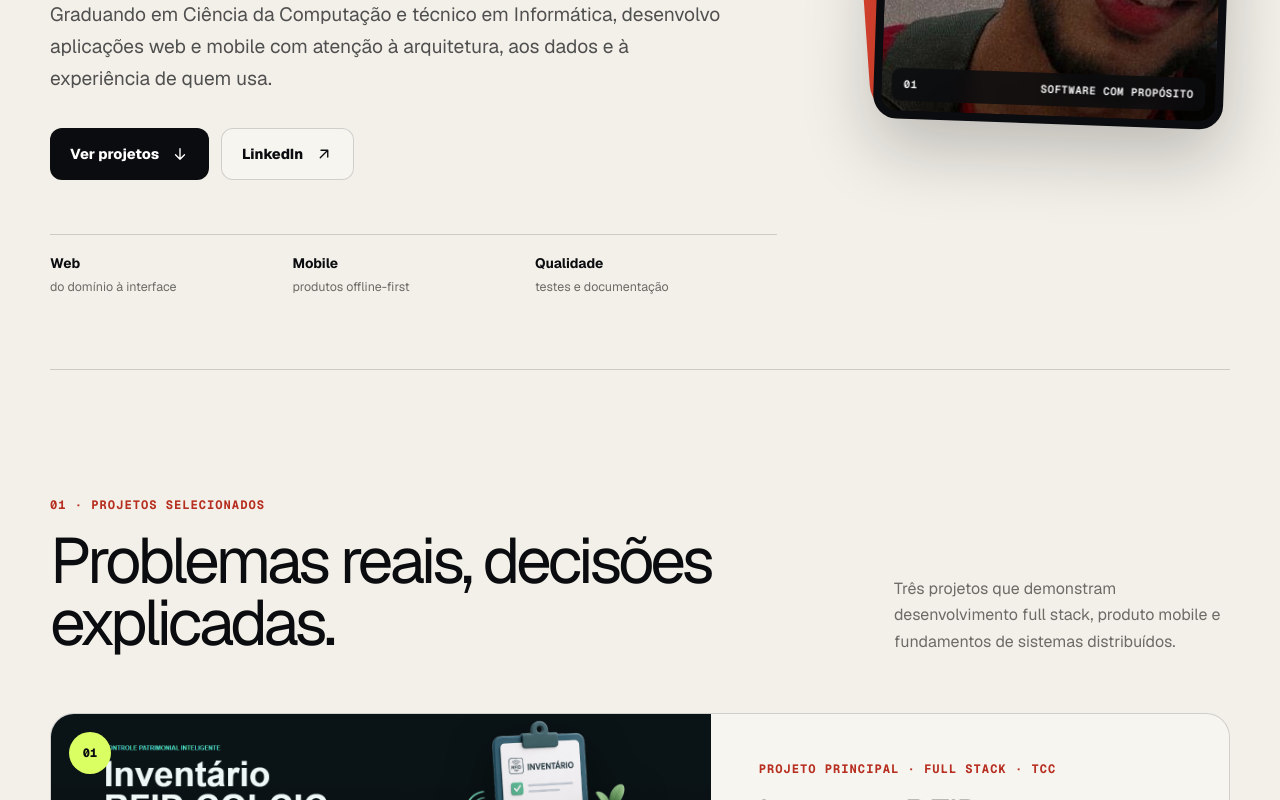
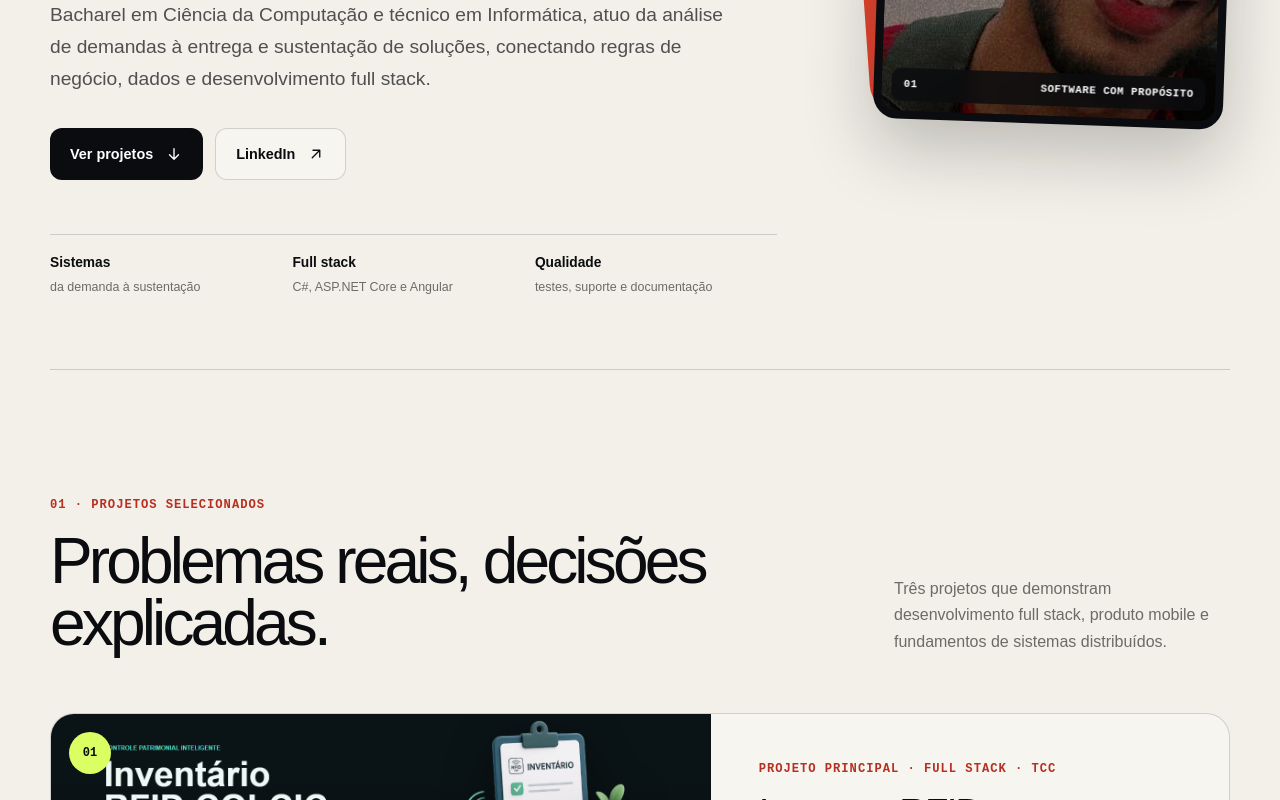
Before and after one commit to EzekLobo/ezequiel-lobo-portfolio, a Next.js app: page / in a window 1280 px wide. Shown: the part 620-1420 px from the top of the page. Built offline with nearby package versions, Linux system fonts and the light colour scheme.

Commit message:
feat: atualiza portfolio com experiencia do cv

```diff
--- a/app/globals.css
+++ b/app/globals.css
@@ -1,6 +1,8 @@
 @import "tailwindcss";
 
 :root {
+  --font-geist-sans: Arial, sans-serif;
+  --font-geist-mono: "Courier New", monospace;
   --ink: #0b0c0f;
   --ink-soft: #17191f;
   --paper: #f3f0e9;
@@ -724,6 +726,18 @@ a {
   height: fit-content;
 }
 
+.journey-body {
+  min-width: 0;
+}
+
+.subsection-label {
+  margin: 0 0 14px;
+  color: var(--accent-dark);
+  font: 700 0.72rem/1.3 var(--font-geist-mono), monospace;
+  letter-spacing: 0.08em;
+  text-transform: uppercase;
+}
+
 .journey-list {
   margin: 0;
   padding: 0;
@@ -764,6 +778,71 @@ a {
   line-height: 1.65;
 }
 
+.experience-highlights {
+  max-width: 680px;
+  margin: 18px 0 0;
+  padding: 0;
+  display: grid;
+  gap: 7px;
+  list-style: none;
+}
+
+.experience-highlights li {
+  position: relative;
+  padding: 0 0 0 18px;
+  border: 0;
+  display: block;
+  color: var(--ink);
+  font-size: 0.86rem;
+  line-height: 1.5;
+}
+
+.experience-highlights li::before {
+  content: "→";
+  position: absolute;
+  left: 0;
+  color: var(--accent-dark);
+}
+
+.experience-aside {
+  margin-top: 58px;
+  display: grid;
+  grid-template-columns: repeat(2, minmax(0, 1fr));
+  gap: 30px;
+}
+
+.experience-aside .aside-block:nth-child(2) {
+  grid-column: 1 / -1;
+}
+
+.aside-list {
+  margin: 0;
+  padding: 0;
+  display: grid;
+  gap: 15px;
+  list-style: none;
+}
+
+.aside-list li {
+  display: grid;
+  gap: 4px;
+}
+
+.aside-list strong {
+  font-size: 0.9rem;
+  line-height: 1.4;
+}
+
+.aside-list span {
+  color: var(--muted);
+  font-size: 0.78rem;
+  line-height: 1.45;
+}
+
+.aside-list-inline {
+  grid-template-columns: repeat(2, minmax(0, 1fr));
+}
+
 .footer {
   padding-top: 100px;
   background: var(--accent);
@@ -791,6 +870,12 @@ a {
 .footer-email {
   margin-top: 38px;
   font-size: clamp(1rem, 2vw, 1.35rem);
+}
+
+.footer-contact {
+  margin: 16px 0 0;
+  color: rgba(11, 12, 15, 0.72);
+  font: 600 0.78rem/1.4 var(--font-geist-mono), monospace;
 }
 
 .footer-bottom {
@@ -935,6 +1020,15 @@ a {
     gap: 12px;
   }
 
+  .experience-aside,
+  .aside-list-inline {
+    grid-template-columns: 1fr;
+  }
+
+  .experience-aside .aside-block:nth-child(2) {
+    grid-column: auto;
+  }
+
   .footer {
     padding-top: 76px;
   }
--- a/app/layout.tsx
+++ b/app/layout.tsx
@@ -1,30 +1,17 @@
 import type { Metadata, Viewport } from "next";
-import { Geist, Geist_Mono } from "next/font/google";
 import "./globals.css";
 
-const geistSans = Geist({
-  variable: "--font-geist-sans",
-  subsets: ["latin"],
-  display: "swap",
-});
-
-const geistMono = Geist_Mono({
-  variable: "--font-geist-mono",
-  subsets: ["latin"],
-  display: "swap",
-});
-
-const title = "Ezequiel Lobo — Desenvolvedor de Software";
+const title = "Ezequiel Lobo Oliveira — Analista de Sistemas";
 const description =
-  "Portfólio de Ezequiel Lobo: projetos full stack, mobile e sistemas distribuídos com Python, Django, Next.js e TypeScript.";
+  "Portfólio de Ezequiel Lobo Oliveira: analista de sistemas com experiência em desenvolvimento full stack, qualidade de software e regras de negócio.";
 
 export const metadata: Metadata = {
   metadataBase: new URL("https://projeto-portfolio-dinamico.vercel.app"),
   title,
   description,
-  keywords: ["Ezequiel Lobo", "desenvolvedor backend", "desenvolvedor full stack", "Python", "Django", "Next.js", "TypeScript"],
-  authors: [{ name: "Ezequiel Lobo" }],
-  creator: "Ezequiel Lobo",
+  keywords: ["Ezequiel Lobo Oliveira", "analista de sistemas", "desenvolvedor full stack", "C#", "ASP.NET Core", "Angular", "TypeScript"],
+  authors: [{ name: "Ezequiel Lobo Oliveira" }],
+  creator: "Ezequiel Lobo Oliveira",
   alternates: { canonical: "/" },
   openGraph: {
     type: "profile",
@@ -32,8 +19,8 @@ export const metadata: Metadata = {
     url: "/",
     title,
     description,
-    siteName: "Portfólio de Ezequiel Lobo",
-    images: [{ url: "/profile/ezequiel.jpg", width: 460, height: 460, alt: "Ezequiel Lobo" }],
+    siteName: "Portfólio de Ezequiel Lobo Oliveira",
+    images: [{ url: "/profile/ezequiel.jpg", width: 460, height: 460, alt: "Ezequiel Lobo Oliveira" }],
   },
   twitter: {
     card: "summary",
@@ -52,9 +39,7 @@ export const viewport: Viewport = {
 export default function RootLayout({ children }: Readonly<{ children: React.ReactNode }>) {
   return (
     <html lang="pt-BR">
-      <body className={`${geistSans.variable} ${geistMono.variable}`}>
-        {children}
-      </body>
+      <body>{children}</body>
     </html>
   );
 }
--- a/app/page.tsx
+++ b/app/page.tsx
@@ -11,12 +11,19 @@ export default function Home() {
     "@context": "https://schema.org",
     "@type": "Person",
     name: profile.name,
-    jobTitle: "Desenvolvedor de Software",
+    jobTitle: "Analista de Sistemas",
     url: "https://projeto-portfolio-dinamico.vercel.app",
     image: "https://projeto-portfolio-dinamico.vercel.app/profile/ezequiel.jpg",
     email: `mailto:${profile.email}`,
+    telephone: profile.phone,
+    address: {
+      "@type": "PostalAddress",
+      addressLocality: "Ilhéus",
+      addressRegion: "BA",
+      addressCountry: "BR",
+    },
     sameAs: [profile.github, profile.linkedin],
-    knowsAbout: ["Python", "Django", "TypeScript", "Next.js", ".NET", "Angular", "React Native"],
+    knowsAbout: ["C#", "ASP.NET Core", "SQL Server", "Angular", "TypeScript", "APIs REST", "Testes de software"],
   };
 
   return (
--- a/components/Footer.tsx
+++ b/components/Footer.tsx
@@ -14,6 +14,7 @@ export default function Footer() {
         <a className="footer-email" href={`mailto:${profile.email}`}>
           {profile.email} <ArrowUpRightIcon />
         </a>
+        <p className="footer-contact">{profile.phone} · {profile.location}</p>
       </div>
 
       <div className="section-shell footer-bottom">
--- a/components/Hero.tsx
+++ b/components/Hero.tsx
@@ -30,16 +30,16 @@ export default function Hero() {
 
         <ul className="hero-facts" aria-label="Resumo profissional">
           <li>
-            <strong>Web</strong>
-            <span>do domínio à interface</span>
+            <strong>Sistemas</strong>
+            <span>da demanda à sustentação</span>
           </li>
           <li>
-            <strong>Mobile</strong>
-            <span>produtos offline-first</span>
+            <strong>Full stack</strong>
+            <span>C#, ASP.NET Core e Angular</span>
           </li>
           <li>
             <strong>Qualidade</strong>
-            <span>testes e documentação</span>
+            <span>testes, suporte e documentação</span>
           </li>
         </ul>
       </div>
--- a/content/portfolio.ts
+++ b/content/portfolio.ts
@@ -1,29 +1,107 @@
-import type { JourneyItem, Project } from "@/types";
+import type { CertificationItem, EducationItem, ExperienceItem, Project } from "@/types";
 
 export const profile = {
-  name: "Ezequiel Lobo",
-  role: "Desenvolvedor Backend com visão full stack",
-  headline: "Transformo regras de negócio em software claro, útil e testável.",
+  name: "Ezequiel Lobo Oliveira",
+  role: "Analista de Sistemas | Desenvolvimento de Software",
+  headline: "Transformo demandas reais em software claro, útil e sustentável.",
   introduction:
-    "Graduando em Ciência da Computação e técnico em Informática, desenvolvo aplicações web e mobile com atenção à arquitetura, aos dados e à experiência de quem usa.",
-  email: "ezeklobo.dev@gmail.com",
+    "Bacharel em Ciência da Computação e técnico em Informática, atuo da análise de demandas à entrega e sustentação de soluções, conectando regras de negócio, dados e desenvolvimento full stack.",
+  phone: "(73) 99168-8956",
+  location: "Ilhéus, BA",
+  email: "ezeklobo@gmail.com",
   github: "https://github.com/EzekLobo",
   linkedin: "https://www.linkedin.com/in/ezequiel-lobo-a1336b326/",
 };
 
 export const skills = [
   {
-    area: "Backend",
-    items: ["Python", "Django REST", ".NET", "APIs REST", "SQL"],
+    area: "Desenvolvimento",
+    items: ["C#", "ASP.NET Core", "Angular", "TypeScript", "APIs REST"],
   },
   {
-    area: "Frontend & mobile",
-    items: ["TypeScript", "Next.js", "Angular", "React Native", "Expo"],
+    area: "Dados & qualidade",
+    items: ["SQL Server", "Modelagem de dados", "Testes manuais", "Testes automatizados", "Git"],
   },
   {
-    area: "Engenharia",
-    items: ["Modelagem de dados", "Testes automatizados", "Git", "Arquitetura limpa"],
+    area: "Atuação",
+    items: ["Regras de negócio", "Documentação técnica", "Suporte e sustentação", "Metodologias ágeis"],
   },
+];
+
+export const experiences: ExperienceItem[] = [
+  {
+    title: "Analista de Sistemas",
+    company: "Daten Tecnologia",
+    period: "Abril 2026 — Atual",
+    description:
+      "Atuação em todas as etapas do desenvolvimento de sistemas, da análise das demandas à entrega e sustentação das soluções.",
+    highlights: [
+      "Análise de demandas, definição de regras de negócio e modelagem de bancos de dados",
+      "Desenvolvimento full stack com C#, ASP.NET Core, SQL Server e Angular",
+      "Documentação técnica, suporte, investigação e correção de falhas",
+    ],
+  },
+  {
+    title: "Tutor de Programação",
+    company: "Kodland",
+    period: "Janeiro 2026 — Atual",
+    description:
+      "Ensino de lógica e fundamentos de programação por meio de projetos práticos em aulas online.",
+    highlights: [
+      "Acompanhamento da evolução dos alunos",
+      "Adaptação das explicações ao nível e ao ritmo de cada estudante",
+    ],
+  },
+  {
+    title: "Desenvolvedor Backend e QA",
+    company: "Residência TIC36",
+    period: "Julho 2024 — Outubro 2025",
+    description:
+      "Formação e atuação em qualidade de software e desenvolvimento backend em parceria com a Daten.",
+    highlights: [
+      "Planejamento e execução de testes manuais, integrados e automatizados",
+      "Proposta classificada entre as dez melhores no Hackathon Tecnologia que Transforma, entre aproximadamente 100 equipes",
+      "Desenvolvimento de um sistema de gestão de inventário com .NET em equipe multidisciplinar e metodologia ágil",
+    ],
+  },
+  {
+    title: "Desenvolvedor Full Stack",
+    company: "Residência TIC18",
+    period: "Agosto 2023 — Junho 2024",
+    description:
+      "Formação prática em desenvolvimento de software, avançando dos fundamentos de programação à construção de aplicações web.",
+    highlights: [
+      "Especialização em C#, ASP.NET Core, Angular e TypeScript",
+      "Construção de APIs REST, autenticação, regras de negócio e persistência de dados",
+      "Aplicação de boas práticas de arquitetura, modelagem, versionamento e revisão de código",
+    ],
+  },
+];
+
+export const education: EducationItem[] = [
+  {
+    title: "Bacharelado em Ciência da Computação",
+    institution: "UESC",
+    period: "Agosto 2021 — Junho 2026",
+  },
+  {
+    title: "Técnico em Informática",
+    institution: "IFBA",
+    period: "2018 — 2021",
+  },
+];
+
+export const certifications: CertificationItem[] = [
+  { title: "Fundamentos de IA Generativa", institution: "DIO e Universia", period: "Dezembro 2025 — Janeiro 2026" },
+  { title: "Kanban: análises para implementação", institution: "Alura", period: "Dezembro 2024" },
+  { title: "Scrum: agilidade em seu projeto", institution: "Alura", period: "Novembro 2024" },
+  { title: "Cultura e Métodos Ágeis: pilares para uma imersão avançada", institution: "Alura", period: "Novembro 2024" },
+  { title: "Comunicação assertiva: reduzindo conflitos e frustrações", institution: "Alura", period: "Agosto 2024" },
+];
+
+export const languages = [
+  { name: "Inglês", level: "Básico — em desenvolvimento" },
+  { name: "Espanhol", level: "Intermediário" },
 ];
 
 export const projects: Project[] = [
@@ -84,24 +162,3 @@ export const projects: Project[] = [
     visual: "go-board",
   },
 ];
-
-export const journey: JourneyItem[] = [
-  {
-    title: "Ciência da Computação",
-    context: "UESC · Em formação",
-    description:
-      "Base em engenharia de software, sistemas distribuídos, banco de dados e desenvolvimento de aplicações.",
-  },
-  {
-    title: "Desenvolvimento web",
-    context: "Experiência prática",
-    description:
-      "Construção de aplicações com .NET e Angular, aplicando MVC, organização por camadas e modelagem de dados.",
-  },
-  {
-    title: "Formação técnica em Informática",
-    context: "Fundação profissional",
-    description:
-      "Contato inicial com programação, infraestrutura e resolução estruturada de problemas técnicos.",
-  },
-];
```
Also changed, not shown: components/Experience.tsx (+52 -8 lines), types/index.ts (+20 -0 lines).
